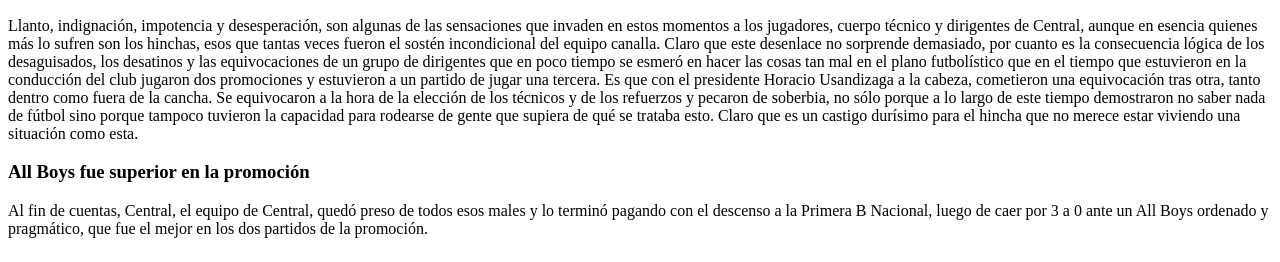
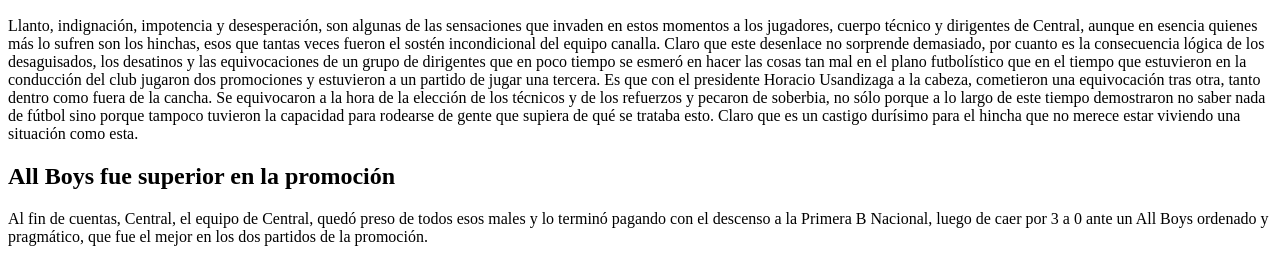
Before and after one commit to CabralPedro1/pedro-cabral-daw-2026, a plain HTML site: page actividad-02-html/index.html in a window 1280 px wide. Shown: the part 572-834 px from the top of the page. Drawn offline with Linux system fonts and the light colour scheme.

Commit message:
Update index.html

```diff
--- a/actividad-02-html/index.html
+++ b/actividad-02-html/index.html
@@ -23,7 +23,7 @@
         Llanto, indignación, impotencia y desesperación, son algunas de las sensaciones que invaden en estos momentos a los jugadores, cuerpo técnico y dirigentes de Central, aunque en esencia quienes más lo sufren son los hinchas, esos que tantas veces fueron el sostén incondicional del equipo canalla. Claro que este desenlace no sorprende demasiado, por cuanto es la consecuencia lógica de los desaguisados, los desatinos y las equivocaciones de un grupo de dirigentes que en poco tiempo se esmeró en hacer las cosas tan mal en el plano futbolístico que en el tiempo que estuvieron en la conducción del club jugaron dos promociones y estuvieron a un partido de jugar una tercera. Es que con el presidente Horacio Usandizaga a la cabeza, cometieron una equivocación tras otra, tanto dentro como fuera de la cancha. Se equivocaron a la hora de la elección de los técnicos y de los refuerzos y pecaron de soberbia, no sólo porque a lo largo de este tiempo demostraron no saber nada de fútbol sino porque tampoco tuvieron la capacidad para rodearse de gente que supiera de qué se trataba esto. Claro que es un castigo durísimo para el hincha que no merece estar viviendo una situación como esta.
     </p>
 
-    <h3>All Boys fue superior en la promoción</h3>
+    <h2>All Boys fue superior en la promoción</h2>
 
     <p>
         Al fin de cuentas, Central, el equipo de Central, quedó preso de todos esos males y lo terminó pagando con el descenso a la Primera B Nacional, luego de caer por 3 a 0 ante un All Boys ordenado y pragmático, que fue el mejor en los dos partidos de la promoción.
```
